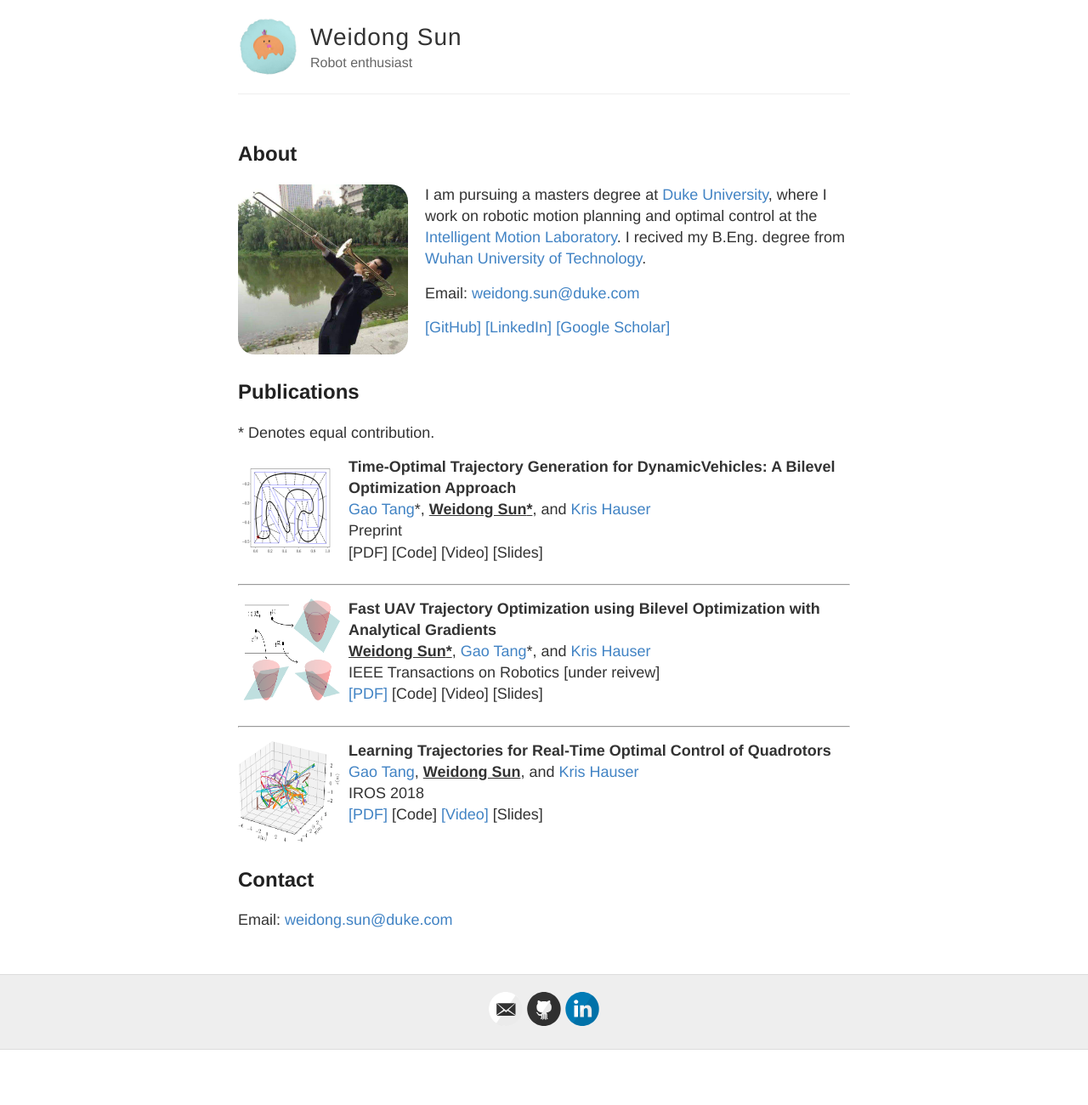
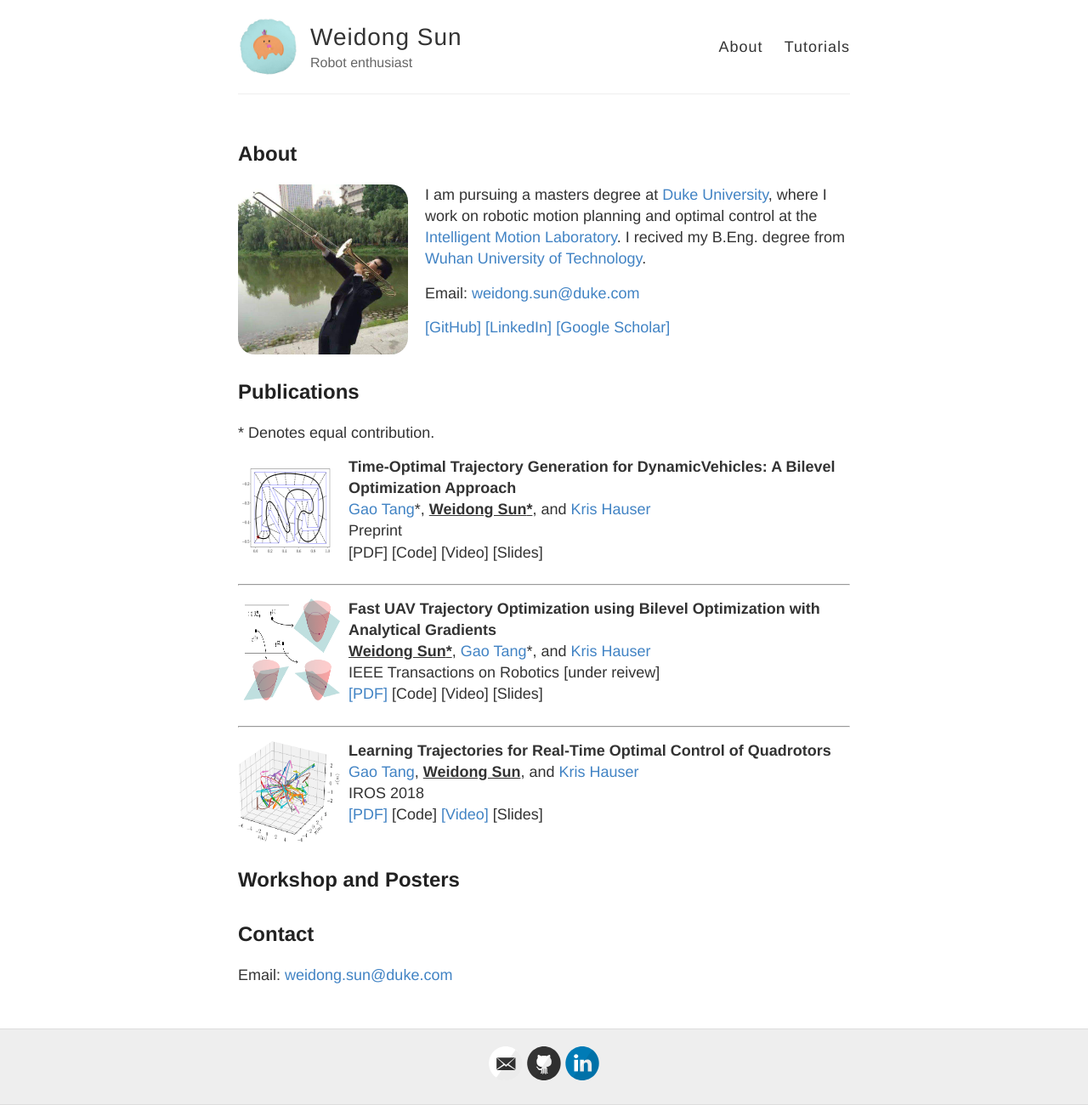
Before and after one commit to OxDuke/oxduke.github.io, a Jekyll site: the page built from index.md, in a window 1280 px wide. Shown: the whole page at 85% size. Built offline with Jekyll 4.4.1, drawn with Linux system fonts in a browser that asks for light colours; before the commit the page ends 1235 px from its top, so only the background shows below that.

Commit message:
change default layout

```diff
--- a/_layouts/default.html
+++ b/_layouts/default.html
@@ -28,10 +28,10 @@
             <p class="site-description">{{ site.description }}</p>
           </div>
 
-          <!--nav>
-            <a href="{{ site.baseurl }}/">Blog</a>
-            <a href="{{ site.baseurl }}/about">About</a>
-          </nav-->
+          <nav>
+            <a href="{{ site.baseurl }}/">About</a>
+            <a href="{{ site.baseurl }}/tutorials">Tutorials</a>
+          </nav>
         </header>
       </div>
     </div>
--- a/index.md
+++ b/index.md
@@ -1,6 +1,6 @@
 ---
 layout: index
-title: Weidong Sun
+title: About
 ---
 
 ## About
@@ -55,6 +55,9 @@ Email: [weidong.sun@duke.com](mailto:weidong.sun@duke.edu)
 
 <div style="clear:both;"></div>
 
+## Workshop and Posters
+
+
 ## Contact
 
 Email: [weidong.sun@duke.com](mailto:weidong.sun@duke.edu)
```
